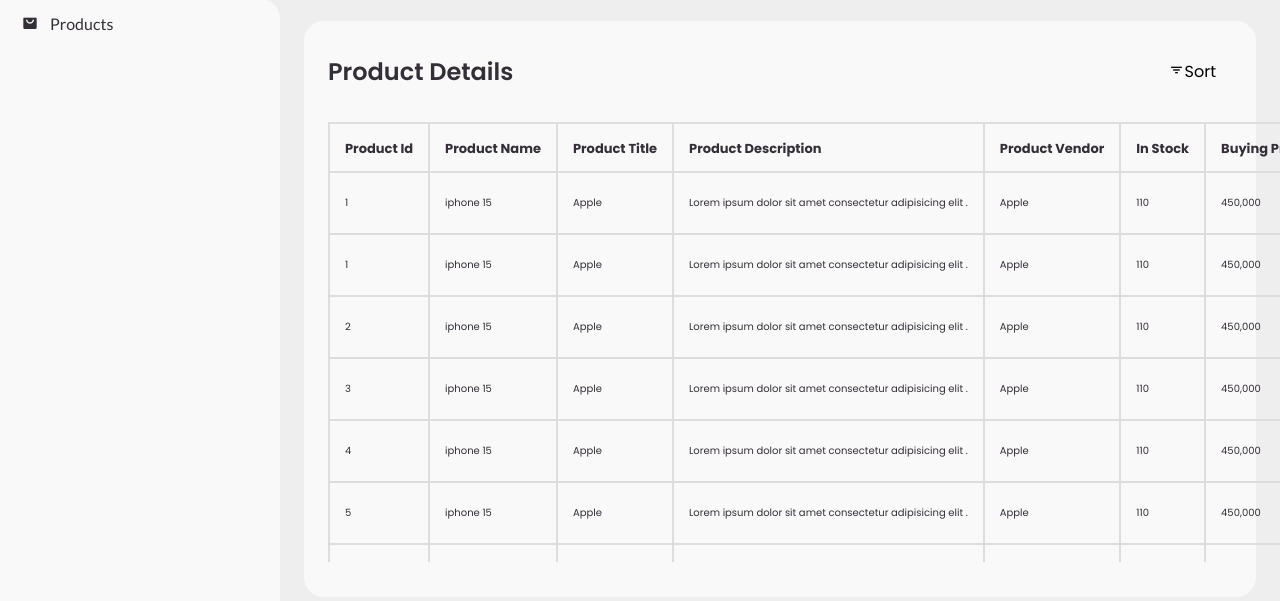
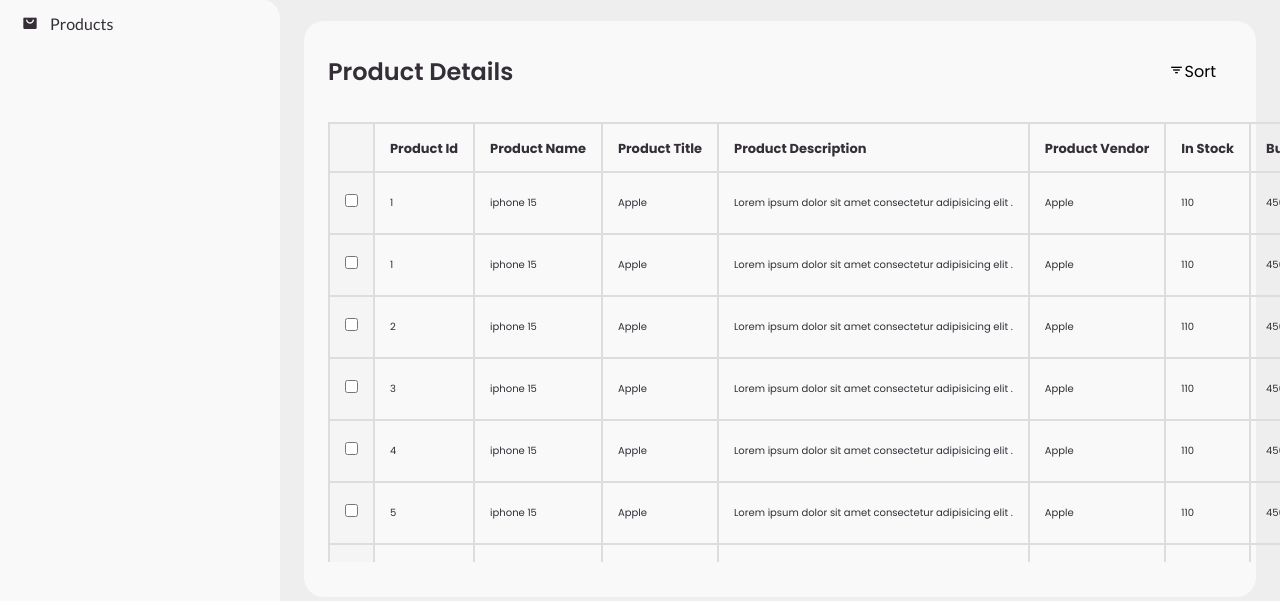
Before and after one commit to fahadaest/Data-Table, a plain HTML site: page index.html in a window 1280 px wide. Shown: the part 167-768 px from the top of the page. Drawn offline with nearby package versions, Linux system fonts and the light colour scheme.

Commit message:
added selector

```diff
--- a/index.html
+++ b/index.html
@@ -85,6 +85,7 @@
 
 							<thead>
 								<tr>
+									<th></th>
 									<th class="pro_id">Product Id</th>
 									<th class="pro_name">Product Name</th>
 									<th class="pro_title">Product Title</th>
@@ -104,6 +105,10 @@
 
 							<tbody>
 								<tr>
+									<td>
+										<input type="checkbox" id="checkbox" name="checkbox" value="checkbox">
+										<label for="checkbox"></label><br>
+									</td>
 									<td>
 										<p>1</p>
 									</td>
@@ -153,6 +158,10 @@
 							<tbody>
 								<tr>
 									<td>
+										<input type="checkbox" id="checkbox" name="checkbox" value="checkbox">
+										<label for="checkbox"></label><br>
+									</td>
+									<td>
 										<p>1</p>
 									</td>
 									<td>
@@ -200,6 +209,10 @@
 
 							<tbody>
 								<tr>
+									<td>
+										<input type="checkbox" id="checkbox" name="checkbox" value="checkbox">
+										<label for="checkbox"></label><br>
+									</td>
 									<td>
 										<p>2</p>
 									</td>
@@ -249,6 +262,10 @@
 							<tbody>
 								<tr>
 									<td>
+										<input type="checkbox" id="checkbox" name="checkbox" value="checkbox">
+										<label for="checkbox"></label><br>
+									</td>
+									<td>
 										<p>3</p>
 									</td>
 									<td>
@@ -296,6 +313,10 @@
 
 							<tbody>
 								<tr>
+									<td>
+										<input type="checkbox" id="checkbox" name="checkbox" value="checkbox">
+										<label for="checkbox"></label><br>
+									</td>
 									<td>
 										<p>4</p>
 									</td>
@@ -345,6 +366,10 @@
 							<tbody>
 								<tr>
 									<td>
+										<input type="checkbox" id="checkbox" name="checkbox" value="checkbox">
+										<label for="checkbox"></label><br>
+									</td>
+									<td>
 										<p>5</p>
 									</td>
 									<td>
@@ -392,6 +417,10 @@
 
 							<tbody>
 								<tr>
+									<td>
+										<input type="checkbox" id="checkbox" name="checkbox" value="checkbox">
+										<label for="checkbox"></label><br>
+									</td>
 									<td>
 										<p>6</p>
 									</td>
@@ -441,6 +470,10 @@
 							<tbody>
 								<tr>
 									<td>
+										<input type="checkbox" id="checkbox" name="checkbox" value="checkbox">
+										<label for="checkbox"></label><br>
+									</td>
+									<td>
 										<p>7</p>
 									</td>
 									<td>
@@ -488,6 +521,10 @@
 
 							<tbody>
 								<tr>
+									<td>
+										<input type="checkbox" id="checkbox" name="checkbox" value="checkbox">
+										<label for="checkbox"></label><br>
+									</td>
 									<td>
 										<p>8</p>
 									</td>
@@ -537,6 +574,10 @@
 							<tbody>
 								<tr>
 									<td>
+										<input type="checkbox" id="checkbox" name="checkbox" value="checkbox">
+										<label for="checkbox"></label><br>
+									</td>
+									<td>
 										<p>9</p>
 									</td>
 									<td>
@@ -584,6 +625,10 @@
 
 							<tbody>
 								<tr>
+									<td>
+										<input type="checkbox" id="checkbox" name="checkbox" value="checkbox">
+										<label for="checkbox"></label><br>
+									</td>
 									<td>
 										<p>10</p>
 									</td>
@@ -633,6 +678,10 @@
 							<tbody>
 								<tr>
 									<td>
+										<input type="checkbox" id="checkbox" name="checkbox" value="checkbox">
+										<label for="checkbox"></label><br>
+									</td>
+									<td>
 										<p>11</p>
 									</td>
 									<td>
@@ -681,6 +730,10 @@
 							<tbody>
 								<tr>
 									<td>
+										<input type="checkbox" id="checkbox" name="checkbox" value="checkbox">
+										<label for="checkbox"></label><br>
+									</td>
+									<td>
 										<p>12</p>
 									</td>
 									<td>
@@ -728,6 +781,10 @@
 
 							<tbody>
 								<tr>
+									<td>
+										<input type="checkbox" id="checkbox" name="checkbox" value="checkbox">
+										<label for="checkbox"></label><br>
+									</td>
 									<td>
 										<p>13</p>
 									</td>
--- a/style.css
+++ b/style.css
@@ -320,58 +320,6 @@ td {
 	overflow-x: auto;
 }
 
-/* th.pro_id {
-	width: 150px;
-}
-
-th.pro_name {
-	width: 250px;
-}
-
-th.pro_title {
-	width: 250px;
-}
-
-th.pro_des {
-	width: 500px;
-}
-
-th.pro_ven {
-	width: 150px;
-}
-
-th.pro_sto {
-	width: 150px;
-}
-
-th.pro_pri {
-	width: 1500px;
-}
-
-th.pro_sale {
-	width: 1500px;
-}
-
-th.pro_quan {
-	width: 1500px;
-}
-
-th.pro_type {
-	width: 1500px;
-}
-
-th.pro_ship {
-	width: 1500px;
-}
-
-th.pro_refill {
-	width: 1500px;
-}
-
-th.pro_loc {
-	width: 1500px;
-} */
-
 .content .order table th {
 	padding-bottom: 12px;
 	font-size: 13px;
@@ -452,8 +400,6 @@ td {
 
 }
 
-
-
 @media only screen and (max-width: 1024px) {
 	.table-container {
 		height: 65vh;
@@ -462,13 +408,6 @@ td {
 		overflow-y: auto;
 	}
 }
-
-
-
-
-
-
-
 
 .dropdown .dropbtn {
 	font-size: 16px;
@@ -516,3 +455,11 @@ td {
 .dropdown:hover .dropdown-content {
 	display: block;
 }
+
+th:first-child,
+td:first-child {
+	position: -webkit-sticky;
+	position: sticky;
+	left: 0;
+	background-color: #f5f5f5;
+}
```
